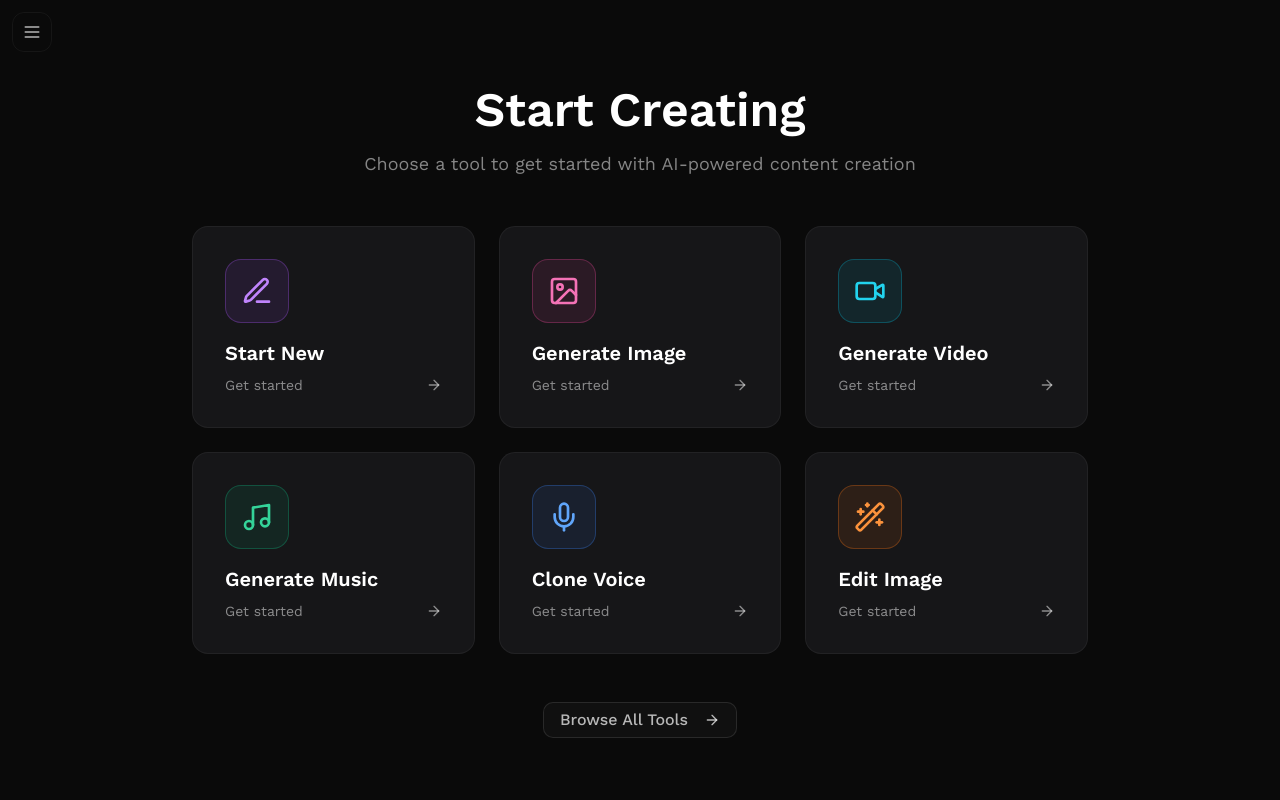
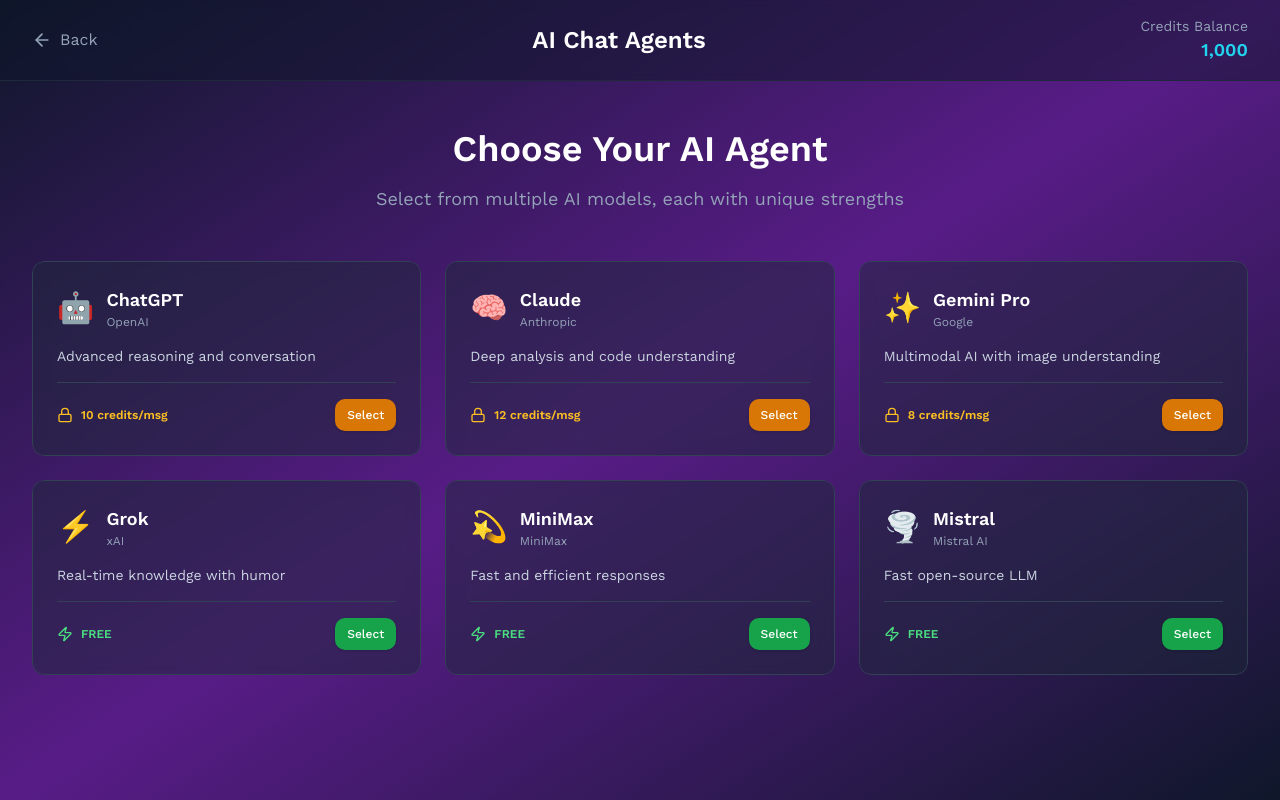
Before and after one commit to ashinstinct/sg-3f9e0639-0e46-47e0-ba87-cf415efaed8a-1774293159, a Next.js app: page /chat in a window 1280 px wide. Built offline with nearby package versions, Linux system fonts and the light colour scheme.

Commit message:
feat(chat): implement chat page with model selection

```diff
--- a/src/pages/chat.tsx
+++ b/src/pages/chat.tsx
@@ -1,86 +1,357 @@
-import { Navigation } from "@/components/Navigation";
-import { SEO } from "@/components/SEO";
+import { useState, useRef, useEffect } from "react";
 import { useRouter } from "next/router";
-import { ArrowRight, Sparkles, PenLine, ImageIcon, Video, Music, Mic, Wand2 } from "lucide-react";
+import Image from "next/image";
+import Link from "next/link";
 import { Button } from "@/components/ui/button";
+import { Input } from "@/components/ui/input";
+import { Card } from "@/components/ui/card";
+import { ArrowLeft, Send, Zap, Lock } from "lucide-react";
 
-export default function StartNew() {
-  const router = useRouter();
+interface AIModel {
+  id: string;
+  name: string;
+  company: string;
+  description: string;
+  tier: "free" | "pro";
+  icon: string;
+  creditsPerMessage?: number;
+  color: string;
+}
 
-  const quickActions = [
-    { icon: PenLine, label: "Start New", href: "/images/generate", color: "from-purple-500 to-purple-600", neonClass: "text-purple-400", neonBg: "bg-purple-500/10", neonBorder: "border-purple-500/30", shadow: "shadow-[0_0_30px_rgba(168,85,247,0.3)]" },
-    { icon: ImageIcon, label: "Generate Image", href: "/images/generate", color: "from-pink-500 to-rose-600", neonClass: "text-pink-400", neonBg: "bg-pink-500/10", neonBorder: "border-pink-500/30", shadow: "shadow-[0_0_30px_rgba(244,114,182,0.3)]" },
-    { icon: Video, label: "Generate Video", href: "/video/generate", color: "from-cyan-500 to-cyan-600", neonClass: "text-cyan-400", neonBg: "bg-cyan-500/10", neonBorder: "border-cyan-500/30", shadow: "shadow-[0_0_30px_rgba(34,211,238,0.3)]" },
-    { icon: Music, label: "Generate Music", href: "/music", color: "from-emerald-500 to-emerald-600", neonClass: "text-emerald-400", neonBg: "bg-emerald-500/10", neonBorder: "border-emerald-500/30", shadow: "shadow-[0_0_30px_rgba(16,185,129,0.3)]" },
-    { icon: Mic, label: "Clone Voice", href: "/clone", color: "from-blue-500 to-blue-600", neonClass: "text-blue-400", neonBg: "bg-blue-500/10", neonBorder: "border-blue-500/30", shadow: "shadow-[0_0_30px_rgba(59,130,246,0.3)]" },
-    { icon: Wand2, label: "Edit Image", href: "/edit/inpaint", color: "from-orange-500 to-orange-600", neonClass: "text-orange-400", neonBg: "bg-orange-500/10", neonBorder: "border-orange-500/30", shadow: "shadow-[0_0_30px_rgba(249,115,22,0.3)]" },
+interface Message {
+  id: string;
+  role: "user" | "assistant";
+  content: string;
+  timestamp: Date;
+  model?: string;
+}
+
+const AI_MODELS: AIModel[] = [
+  {
+    id: "chatgpt",
+    name: "ChatGPT",
+    company: "OpenAI",
+    description: "Advanced reasoning and conversation",
+    tier: "pro",
+    icon: "🤖",
+    creditsPerMessage: 10,
+    color: "from-green-500 to-emerald-600",
+  },
+  {
+    id: "claude",
+    name: "Claude",
+    company: "Anthropic",
+    description: "Deep analysis and code understanding",
+    tier: "pro",
+    icon: "🧠",
+    creditsPerMessage: 12,
+    color: "from-purple-500 to-pink-600",
+  },
+  {
+    id: "gemini",
+    name: "Gemini Pro",
+    company: "Google",
+    description: "Multimodal AI with image understanding",
+    tier: "pro",
+    icon: "✨",
+    creditsPerMessage: 8,
+    color: "from-blue-500 to-cyan-600",
+  },
+  {
+    id: "grok",
+    name: "Grok",
+    company: "xAI",
+    description: "Real-time knowledge with humor",
+    tier: "free",
+    icon: "⚡",
+    creditsPerMessage: 0,
+    color: "from-orange-500 to-red-600",
+  },
+  {
+    id: "minimax",
+    name: "MiniMax",
+    company: "MiniMax",
+    description: "Fast and efficient responses",
+    tier: "free",
+    icon: "💫",
+    creditsPerMessage: 0,
+    color: "from-indigo-500 to-purple-600",
+  },
+  {
+    id: "mistral",
+    name: "Mistral",
+    company: "Mistral AI",
+    description: "Fast open-source LLM",
+    tier: "free",
+    icon: "🌪️",
+    creditsPerMessage: 0,
+    color: "from-yellow-500 to-orange-600",
+  },
 ];
 
+export default function ChatPage() {
+  const router = useRouter();
+  const [selectedModel, setSelectedModel] = useState<AIModel | null>(null);
+  const [messages, setMessages] = useState<Message[]>([]);
+  const [input, setInput] = useState("");
+  const [loading, setLoading] = useState(false);
+  const [credits, setCredits] = useState(1000); // Mock credit balance
+  const messagesEndRef = useRef<HTMLDivElement>(null);
+
+  // Auto-scroll to latest message
+  useEffect(() => {
+    messagesEndRef.current?.scrollIntoView({ behavior: "smooth" });
+  }, [messages]);
+
+  const handleSelectModel = (model: AIModel) => {
+    setSelectedModel(model);
+    setMessages([]);
+  };
+
+  const handleSendMessage = async (e: React.FormEvent) => {
+    e.preventDefault();
+    if (!input.trim() || !selectedModel || loading) return;
+
+    // Check credits for paid models
+    if (selectedModel.creditsPerMessage && credits < selectedModel.creditsPerMessage) {
+      alert(`Insufficient credits. Required: ${selectedModel.creditsPerMessage}, Available: ${credits}`);
+      return;
+    }
+
+    // Add user message
+    const userMessage: Message = {
+      id: Date.now().toString(),
+      role: "user",
+      content: input,
+      timestamp: new Date(),
+      model: selectedModel.name,
+    };
+
+    setMessages((prev) => [...prev, userMessage]);
+    setInput("");
+    setLoading(true);
+
+    // Deduct credits for paid models
+    if (selectedModel.creditsPerMessage) {
+      setCredits((prev) => prev - selectedModel.creditsPerMessage!);
+    }
+
+    // Simulate API call
+    setTimeout(() => {
+      const assistantMessage: Message = {
+        id: (Date.now() + 1).toString(),
+        role: "assistant",
+        content: `This is a simulated response from ${selectedModel.name}. In production, this would be replaced with actual API integration to ${selectedModel.company}'s models.`,
+        timestamp: new Date(),
+        model: selectedModel.name,
+      };
+      setMessages((prev) => [...prev, assistantMessage]);
+      setLoading(false);
+    }, 1000);
+  };
+
+  if (!selectedModel) {
     return (
-    <>
-      <SEO
-        title="Start New - Back2Life.Studio"
-        description="Choose what you want to create with AI"
-      />
-      <Navigation />
+      <div className="min-h-screen bg-gradient-to-br from-slate-900 via-purple-900 to-slate-900">
+        {/* Header */}
+        <div className="border-b border-slate-800 bg-slate-900/50 backdrop-blur-sm sticky top-0 z-50">
+          <div className="max-w-7xl mx-auto px-4 sm:px-6 lg:px-8 py-4">
+            <div className="flex items-center justify-between">
+              <Link
+                href="/"
+                className="flex items-center gap-2 text-slate-400 hover:text-white transition-colors"
+              >
+                <ArrowLeft size={20} />
+                <span>Back</span>
+              </Link>
+              <h1 className="text-xl sm:text-2xl font-bold text-white">AI Chat Agents</h1>
+              <div className="text-right">
+                <p className="text-sm text-slate-400">Credits Balance</p>
+                <p className="text-lg font-bold text-cyan-400">{credits.toLocaleString()}</p>
+              </div>
+            </div>
+          </div>
+        </div>
 
-      <main className="min-h-screen bg-[#0a0a0a] flex flex-col">
-        {/* Standardized padding to align with burger menu */}
-        <section className="flex-1 flex items-center justify-center px-4 py-8 pt-14">
-          <div className="max-w-4xl w-full">
+        {/* Main Content */}
+        <div className="max-w-7xl mx-auto px-4 sm:px-6 lg:px-8 py-12">
           <div className="text-center mb-12">
-              <h1 className="text-3xl md:text-5xl font-bold text-white mb-4">
-                Start Creating
-              </h1>
-              <p className="text-base md:text-lg text-white/50 max-w-xl mx-auto">
-                Choose a tool to get started with AI-powered content creation
+            <h2 className="text-3xl sm:text-4xl font-bold text-white mb-4">
+              Choose Your AI Agent
+            </h2>
+            <p className="text-slate-400 text-lg">
+              Select from multiple AI models, each with unique strengths
             </p>
           </div>
 
-            <div className="grid grid-cols-1 sm:grid-cols-2 lg:grid-cols-3 gap-4 md:gap-6">
-              {quickActions.map((action, idx) => {
-                const Icon = action.icon;
-                return (
+          {/* Model Cards Grid */}
+          <div className="grid grid-cols-1 md:grid-cols-2 lg:grid-cols-3 gap-6">
+            {AI_MODELS.map((model) => (
               <button
-                    key={idx}
-                    onClick={() => router.push(action.href)}
-                    className="relative group overflow-hidden rounded-2xl bg-[#161618] border border-white/5 hover:border-white/15 transition-all duration-300 hover:scale-[1.02]"
+                key={model.id}
+                onClick={() => handleSelectModel(model)}
+                className="group relative overflow-hidden rounded-xl transition-all duration-300 hover:scale-105 text-left"
               >
-                    {/* Neon gradient overlay on hover */}
-                    <div className={`absolute inset-0 bg-gradient-to-br ${action.color} opacity-0 group-hover:opacity-10 transition-opacity`} />
+                {/* Background gradient */}
+                <div
+                  className={`absolute inset-0 bg-gradient-to-br ${model.color} opacity-0 group-hover:opacity-20 transition-opacity duration-300`}
+                />
 
-                    <div className="relative p-6 md:p-8">
-                      <div className={`w-14 h-14 md:w-16 md:h-16 rounded-2xl ${action.neonBg} border ${action.neonBorder} flex items-center justify-center mb-4 group-hover:scale-110 group-hover:${action.shadow} transition-all`}>
-                        <Icon className={`w-7 h-7 md:w-8 md:h-8 ${action.neonClass}`} />
+                <Card className="relative p-6 bg-slate-800/50 backdrop-blur border-slate-700 hover:border-slate-600 h-full">
+                  {/* Header */}
+                  <div className="flex items-start justify-between mb-4">
+                    <div className="flex items-center gap-3">
+                      <div className="text-3xl">{model.icon}</div>
+                      <div>
+                        <h3 className="font-bold text-white text-lg">{model.name}</h3>
+                        <p className="text-xs text-slate-400">{model.company}</p>
+                      </div>
+                    </div>
                   </div>
 
-                      <h3 className="text-lg md:text-xl font-semibold text-white mb-2 text-left">
-                        {action.label}
-                      </h3>
+                  {/* Description */}
+                  <p className="text-sm text-slate-300 mb-4">{model.description}</p>
 
-                      <div className="flex items-center text-sm text-white/50 group-hover:text-white/70 transition-colors">
-                        <span className="flex-1 text-left">Get started</span>
-                        <ArrowRight className="w-4 h-4 group-hover:translate-x-1 transition-transform" />
+                  {/* Footer */}
+                  <div className="flex items-center justify-between pt-4 border-t border-slate-700">
+                    <div className="flex items-center gap-2">
+                      {model.tier === "pro" ? (
+                        <>
+                          <Lock size={16} className="text-amber-400" />
+                          <span className="text-xs font-semibold text-amber-400">
+                            {model.creditsPerMessage} credits/msg
+                          </span>
+                        </>
+                      ) : (
+                        <>
+                          <Zap size={16} className="text-green-400" />
+                          <span className="text-xs font-semibold text-green-400">FREE</span>
+                        </>
+                      )}
+                    </div>
+                    <Button
+                      size="sm"
+                      className={`${
+                        model.tier === "pro"
+                          ? "bg-amber-600 hover:bg-amber-700"
+                          : "bg-green-600 hover:bg-green-700"
+                      }`}
+                    >
+                      Select
+                    </Button>
+                  </div>
+                </Card>
+              </button>
+            ))}
           </div>
         </div>
+      </div>
+    );
+  }
+
+  // Chat View
+  return (
+    <div className="min-h-screen bg-gradient-to-br from-slate-900 via-purple-900 to-slate-900 flex flex-col">
+      {/* Header */}
+      <div className="border-b border-slate-800 bg-slate-900/50 backdrop-blur-sm sticky top-0 z-50">
+        <div className="max-w-4xl mx-auto px-4 sm:px-6 lg:px-8 py-4">
+          <div className="flex items-center justify-between">
+            <button
+              onClick={() => setSelectedModel(null)}
+              className="flex items-center gap-2 text-slate-400 hover:text-white transition-colors"
+            >
+              <ArrowLeft size={20} />
+              <span>Change Model</span>
             </button>
-                );
-              })}
+            <div className="text-center">
+              <div className="text-2xl mb-1">{selectedModel.icon}</div>
+              <h1 className="font-bold text-white">{selectedModel.name}</h1>
+            </div>
+            <div className="text-right">
+              <p className="text-sm text-slate-400">Credits</p>
+              <p className="text-lg font-bold text-cyan-400">{credits.toLocaleString()}</p>
+            </div>
+          </div>
+        </div>
       </div>
 
-            <div className="mt-12 text-center">
-              <Button
-                variant="outline"
-                onClick={() => router.push("/tools")}
-                className="border-white/10 text-white/70 hover:text-white hover:bg-white/5 text-base"
-              >
-                Browse All Tools
-                <ArrowRight className="w-4 h-4 ml-2" />
-              </Button>
+      {/* Messages Area */}
+      <div className="flex-1 overflow-y-auto">
+        <div className="max-w-4xl mx-auto px-4 sm:px-6 lg:px-8 py-8">
+          {messages.length === 0 ? (
+            <div className="h-full flex items-center justify-center text-center">
+              <div>
+                <div className="text-6xl mb-4">{selectedModel.icon}</div>
+                <h2 className="text-2xl font-bold text-white mb-2">
+                  Start chatting with {selectedModel.name}
+                </h2>
+                <p className="text-slate-400">
+                  {selectedModel.tier === "pro"
+                    ? `Each message costs ${selectedModel.creditsPerMessage} credits`
+                    : "Free to use"}
+                </p>
               </div>
             </div>
-        </section>
-      </main>
-    </>
+          ) : (
+            <div className="space-y-4">
+              {messages.map((message) => (
+                <div
+                  key={message.id}
+                  className={`flex ${message.role === "user" ? "justify-end" : "justify-start"}`}
+                >
+                  <div
+                    className={`max-w-xs lg:max-w-md xl:max-w-lg px-4 py-3 rounded-lg ${
+                      message.role === "user"
+                        ? "bg-cyan-600 text-white rounded-br-none"
+                        : "bg-slate-800 text-slate-100 rounded-bl-none"
+                    }`}
+                  >
+                    <p className="text-sm">{message.content}</p>
+                    <p className="text-xs mt-1 opacity-70">
+                      {message.timestamp.toLocaleTimeString()}
+                    </p>
+                  </div>
+                </div>
+              ))}
+              {loading && (
+                <div className="flex justify-start">
+                  <div className="bg-slate-800 text-slate-100 px-4 py-3 rounded-lg rounded-bl-none">
+                    <div className="flex gap-2">
+                      <div className="w-2 h-2 bg-slate-500 rounded-full animate-bounce"></div>
+                      <div className="w-2 h-2 bg-slate-500 rounded-full animate-bounce delay-100"></div>
+                      <div className="w-2 h-2 bg-slate-500 rounded-full animate-bounce delay-200"></div>
+                    </div>
+                  </div>
+                </div>
+              )}
+              <div ref={messagesEndRef} />
+            </div>
+          )}
+        </div>
+      </div>
+
+      {/* Input Area */}
+      <div className="border-t border-slate-800 bg-slate-900/50 backdrop-blur-sm sticky bottom-0">
+        <div className="max-w-4xl mx-auto px-4 sm:px-6 lg:px-8 py-4">
+          <form onSubmit={handleSendMessage} className="flex gap-2">
+            <Input
+              value={input}
+              onChange={(e) => setInput(e.target.value)}
+              placeholder="Type your message..."
+              disabled={loading}
+              className="bg-slate-800 border-slate-700 text-white placeholder-slate-500 focus:border-cyan-500"
+            />
+            <Button
+              type="submit"
+              disabled={loading || !input.trim()}
+              className="bg-cyan-600 hover:bg-cyan-700 gap-2"
+            >
+              <Send size={18} />
+              <span className="hidden sm:inline">Send</span>
+            </Button>
+          </form>
+        </div>
+      </div>
+    </div>
   );
 }
```
Also changed, not shown: .softgen/tasks/task-16.md (added). Lines whose indentation alone changed are shown as unchanged.
